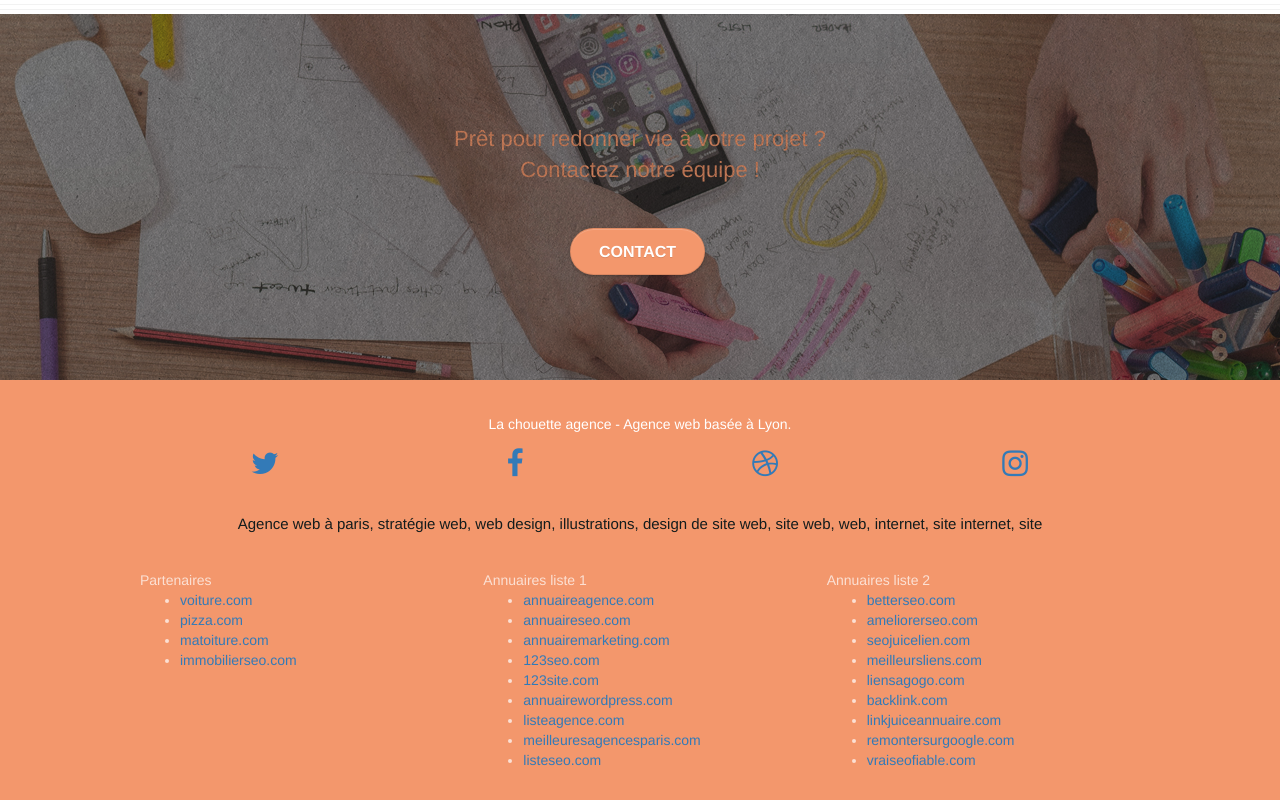
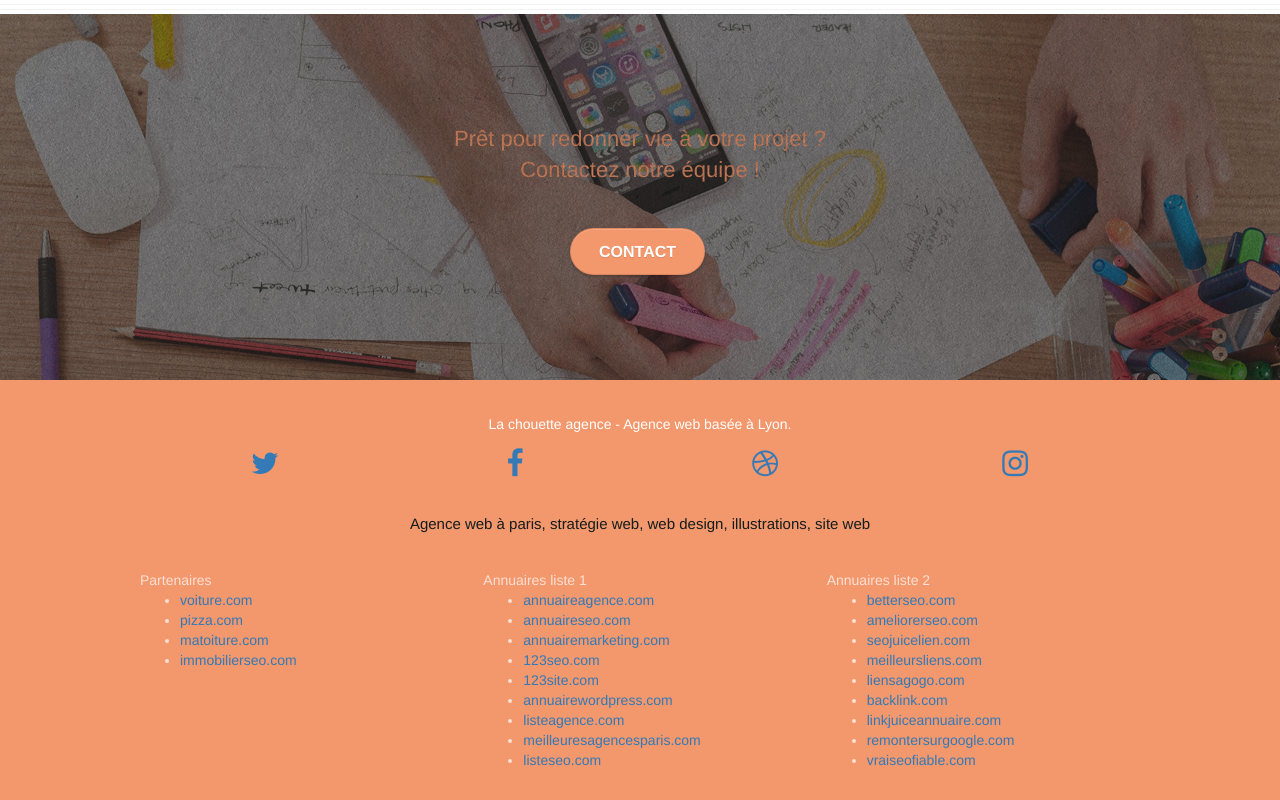
Before and after one commit to JeromeCR51/OCProjet4, a plain HTML site: page index.html in a window 1280 px wide. Shown: the part 2873-3673 px from the top of the page. Drawn offline with Linux system fonts and the light colour scheme.

Commit message:
premier commit

```diff
--- a/index.html
+++ b/index.html
@@ -245,7 +245,7 @@
 							<a href="https://www.instagram.com" class="fa fa-instagram icon-md" alt="logo_instagram" title="instagram" target="blank"></a> <!-- modif -->
 						</div>
 					</div> <!-- modifié -->
-					<div class="keywords"><p>Agence web à paris, stratégie web, web design, illustrations, design de site web, site web, web, internet, site internet, site</p></div>
+					<div class="keywords"><p>Agence web à paris, stratégie web, web design, illustrations, site web</p></div>
 				</div>
 				<div class="row">
 					<div class="col-sm-4">
```
